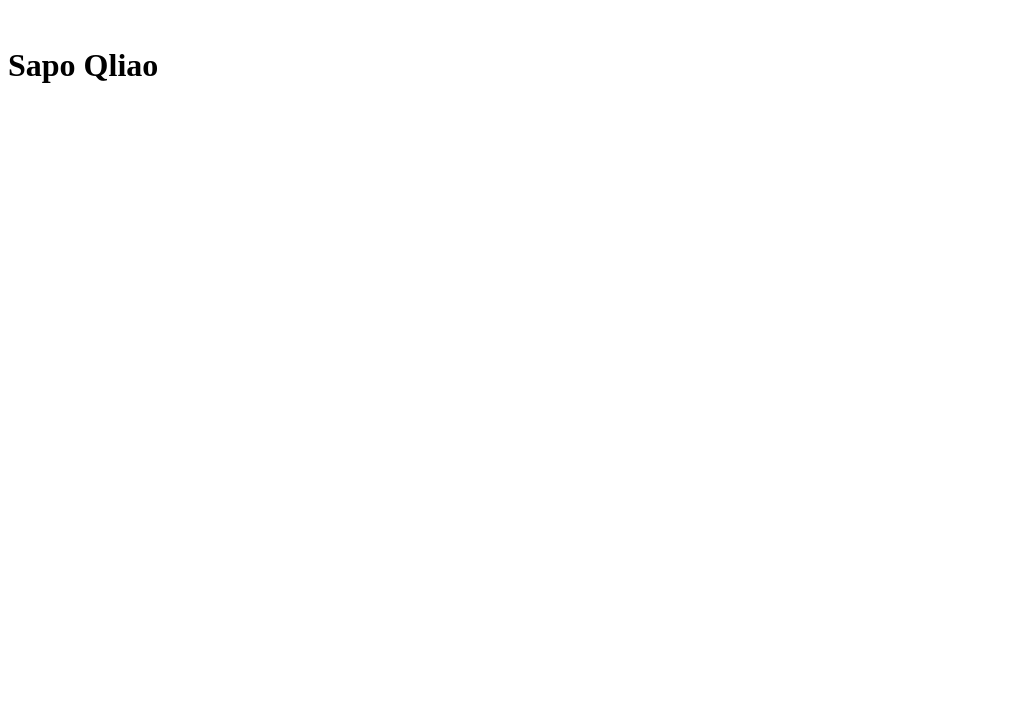
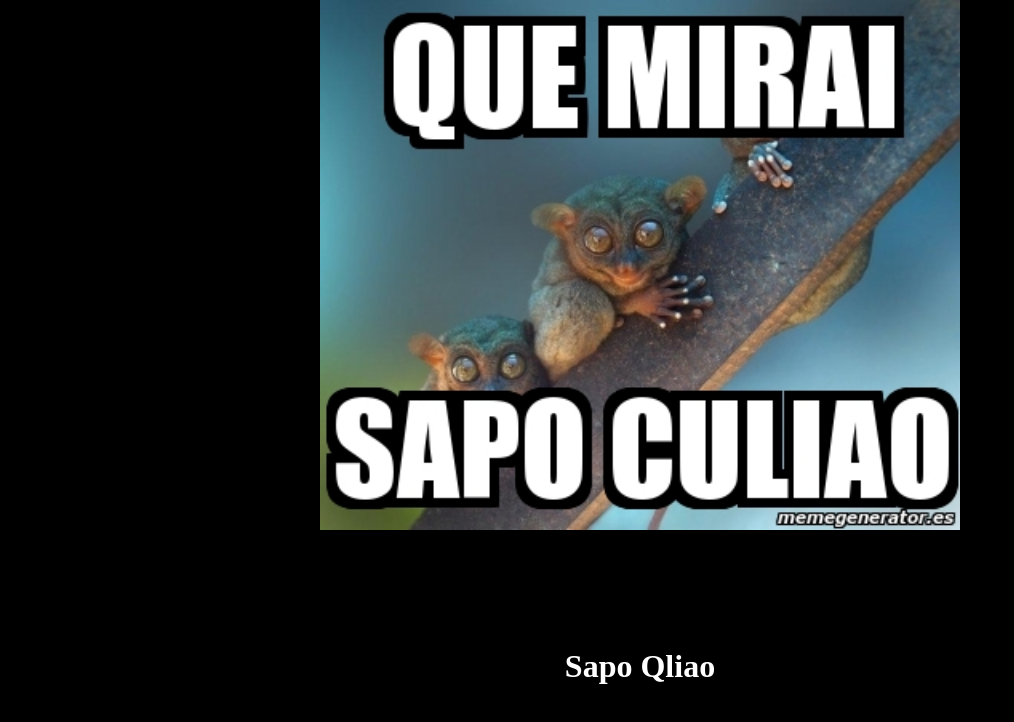
Before and after one commit to JohanLeonardoIbarra/SapoQL, a plain HTML site: page index.html in a window 1280 px wide. Shown: the whole page, without its empty margins (0-1014 px from the left). Drawn offline with Linux system fonts and the light colour scheme.

Commit message:
deployment

```diff
--- /dev/null
+++ b/index.css
@@ -0,0 +1,23 @@
+*{
+    margin: 0;
+    padding: 0;
+}
+.container{
+    display: flex;
+    background-color: black;
+    flex-wrap: wrap;
+    justify-content: center;
+    height: 100vh;
+    width: 100vw;
+}
+.text{
+    width: 100%;
+    color: white;
+    text-align: center;
+}
+.image{
+    width: 50%;
+}
+.image img{
+    width: 100%;
+}
--- a/index.html
+++ b/index.html
@@ -5,13 +5,14 @@
     <meta http-equiv="X-UA-Compatible" content="IE=edge">
     <meta name="viewport" content="width=device-width, initial-scale=1.0">
     <title>Sapo QL</title>
+    <link rel="stylesheet" href="index.css">
 </head>
 <body>
     <div class="container">
-        <div>
-            <img src="" alt="">
+        <div class="image">
+            <img src="main.jpg" alt="que mirai">
         </div>
-        <div>
+        <div class="text">
             <h1>Sapo Qliao</h1>
         </div>
     </div>
```
Also changed, not shown: main.jpg (added).
